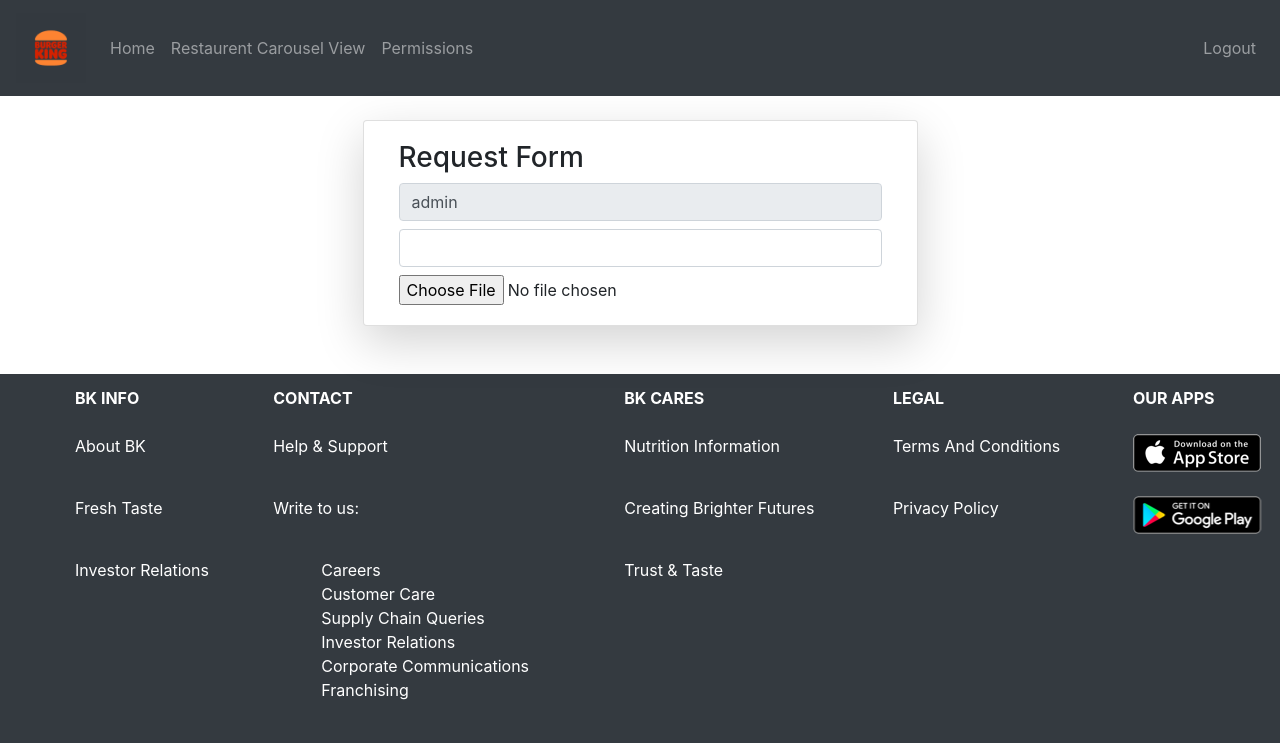
After one commit to manishvaleti/APSSDC, a Django app: page /roltype/ in a window 1280 px wide. The commit adds this page. Shown: the top 743 px of the page. Run offline with Django 3.2, Linux system fonts and the light colour scheme; a user stored in the database is signed in; some libraries are stand-ins or nearby versions.

Commit message:
commit on 07-07

```diff
--- a/Restaurent/RestApp/forms.py
+++ b/Restaurent/RestApp/forms.py
@@ -1,9 +1,9 @@
 from django.db.models import fields
 from django.forms import ModelForm, widgets
 from django.forms.models import model_to_dict
-from RestApp.models import Restaurents,Itemlist
+from RestApp.models import Restaurents,Itemlist,User,Rolereq
 from django import forms
-from django.contrib.auth.models import User
+# from django.contrib.auth.models import User
 from django.contrib.auth.forms import UserCreationForm
 class ReForm(forms.ModelForm):
     class Meta:
@@ -75,3 +75,17 @@
                 "placeholder":"Enter Username",
             })
         }
+
+class Rltype(forms.ModelForm):
+    class Meta:
+        model = Rolereq
+        fields= ["uname","rltype","pfe"]
+        widgets= {
+            # "uname":forms.TextInput(attrs={
+            #     "class":"form-control my-2",
+            #     "readonly":True,
+            # }),
+            "rltype":forms.TextInput(attrs={
+                "class":"form-control my-2"
+            })
+        }
--- a/Restaurent/RestApp/models.py
+++ b/Restaurent/RestApp/models.py
@@ -1,9 +1,24 @@
 
 from django.db import models
-from django.contrib.auth.models import User
+from django.contrib.auth.models import AbstractUser
 from django.db.models.fields import CharField
 
 # Create your models here.
+class User(AbstractUser):
+    age = models.IntegerField(default=20)
+    mobilenumber = models.CharField(max_length=10, null=True)
+    uimg = models.ImageField(upload_to='ProfilePic/',default='bk.jpg')
+    t = [(1,'Guest'),(2,'Manager'),(3,'User')]
+    role = models.CharField(choices=t,max_length=50,default=1)
+
+class Rolereq(models.Model):
+    f = [(2,'Manager'),(3,'User')]
+    rltype = models.CharField(choices = f, max_length=10 )
+    pfe = models.ImageField(upload_to='Rolereqpics/',default='bk.jpg')
+    is_checked = models.BooleanField(default=False)
+    uname = models.CharField(max_length=50)
+    ud = models.OneToOneField(User, on_delete=models.CASCADE)
+
 class Restaurents(models.Model):
     Rname=models.CharField(max_length=30)
     nitems=models.IntegerField()
--- a/Restaurent/RestApp/templates/app/navbar.html
+++ b/Restaurent/RestApp/templates/app/navbar.html
@@ -18,7 +18,7 @@
         <li class="nav-item">
             <a class="nav-link" href="{% url 'ct' %}">Contact us</a>
         </li>
-        {% else %}
+        {% elif user.role == 2 %}
         <li class="nav-item">
             <a class="nav-link" href="{% url 'hm' %}">Home</a>
         </li>
@@ -30,6 +30,27 @@
         </li>
         <li class="nav-item">
             <a class="nav-link" href="{% url 'itl' %}">Items List</a>
+        </li>
+        {% elif user.is_superuser %}
+        <li class="nav-item">
+            <a class="nav-link" href="{% url 'hm' %}">Home</a>
+        </li>
+        <li class="nav-item">
+            <a class="nav-link" href="{% url 'vx' %}">Restaurent Carousel View</a>
+        </li>
+        <li class="nav-item">
+            <a class="nav-link" href="{% url 'gvpm' %}">Permissions</a>
+        </li>
+
+        {% else %}
+        <li class="nav-item">
+            <a class="nav-link" href="{% url 'hm' %}">Home</a>
+        </li>
+        <li class="nav-item">
+            <a class="nav-link" href="{% url 'vx' %}">Restaurent Carousel View</a>
+        </li>
+        <li class="nav-item">
+            <a class="nav-link" href="{% url 'rlrq' %}">Role Request</a>
         </li>
         {% endif %}
     </ul>
--- /dev/null
+++ b/Restaurent/RestApp/templates/app/rolereq.html
@@ -0,0 +1,21 @@
+{% extends 'app/base.html' %}
+{% block title %}Role Request{% endblock %}
+{% block content %}
+<div class="container mt-4">
+    <div class="card col-md-6 mx-auto shadow-lg">
+        <div class="card-body">
+            <h3>Request Form</h3>
+            <form>
+                {% csrf_token %}
+                {% for n in d %}
+                {% if forloop.counter == 1 %}
+                <input type="text" name="uname" class="form-control my-2" value="{{request.user.username}}" readonly>
+                {% elif forloop.counter >= 2 %}
+                <div>{{n}}</div>
+                {% endif %}
+                {% endfor %}
+            </form>
+        </div>
+    </div>
+</div>
+{% endblock %}
--- a/Restaurent/RestApp/urls.py
+++ b/Restaurent/RestApp/urls.py
@@ -17,4 +17,6 @@
     path('iup/<int:m>/',views.itup,name="iup"),
     path('idel/<int:m>/',views.itdel,name="idel"),
     path('iviw/<int:a>/',views.ivw,name="ivw"),
+    path('roltype/',views.rolereq,name="rlrq"),
+    path('gvper/',views.gveperm, name="gvpm")
 ]
--- a/Restaurent/RestApp/views.py
+++ b/Restaurent/RestApp/views.py
@@ -1,7 +1,7 @@
 from django.http.response import HttpResponse
 from django.shortcuts import render,redirect
 from django.http import HttpResponse
-from RestApp.forms import ReForm,IForm,UsgForm
+from RestApp.forms import ReForm,IForm, Rltype,UsgForm
 from RestApp.models import Itemlist, Restaurents
 from django.contrib import messages
 from django.contrib.auth.decorators import login_required
@@ -109,3 +109,11 @@
 def ivw(request,a):
     s=Itemlist.objects.get(id=a)
     return render(request,'app/iview.html',{'z':s})
+@login_required
+def rolereq(request):
+    k = Rltype()
+    return render(request,'app/rolereq.html',{'d':k})
+
+@login_required
+def gveperm(request):
+    return render(request,'app/gvper.html')
--- a/Restaurent/Restaurent/settings.py
+++ b/Restaurent/Restaurent/settings.py
@@ -129,3 +129,5 @@
 
 LOGIN_URL = 'lg'
 LOGIN_REDIRECT_URL = 'hm'
+
+AUTH_USER_MODEL = 'RestApp.User'
```
Also changed, not shown: Restaurent/RestApp/templates/app/gvper.html (added, +20 -0 lines), Restaurent/RestApp/templates/app/v.html (+10 -1 lines), Restaurent/RestApp/migrations/0001_initial.py, Restaurent/RestApp/migrations/0002_alter_user_role.py (added), Restaurent/RestApp/migrations/0003_auto_20210707_1735.py (added), Restaurent/RestApp/migrations/0004_rolereq.py (added), Restaurent/db.sqlite3.
